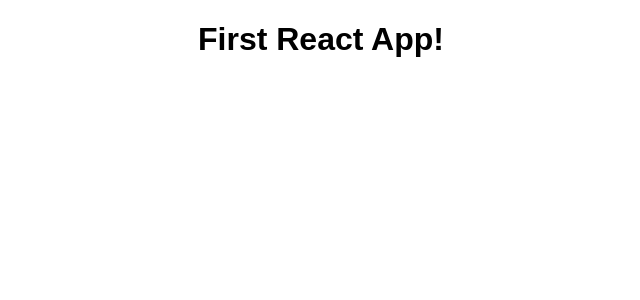
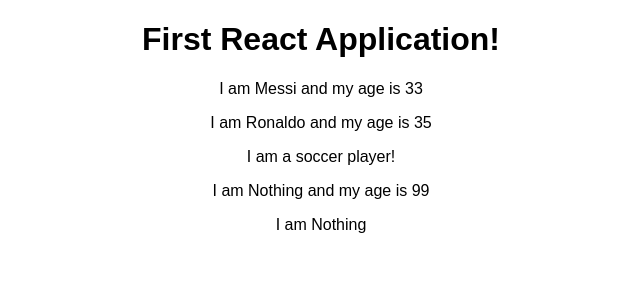
Before and after one commit to thejavascriptways/ReactjsBasics, a React (Create React App) app in the folder react-basics/: page / in a window 1280 px wide. Shown: the top 300 px of the page, without its empty margins (319-959 px from the left). Built offline with nearby package versions, Linux system fonts and the light colour scheme.

Commit message:
functional component

```diff
--- a/react-basics/src/App.css
+++ b/react-basics/src/App.css
@@ -1,28 +1,3 @@
 .App {
   text-align: center;
 }
-
-.App-logo {
-  animation: App-logo-spin infinite 20s linear;
-  height: 80px;
-}
-
-.App-header {
-  background-color: #222;
-  height: 150px;
-  padding: 20px;
-  color: white;
-}
-
-.App-title {
-  font-size: 1.5em;
-}
-
-.App-intro {
-  font-size: large;
-}
-
-@keyframes App-logo-spin {
-  from { transform: rotate(0deg); }
-  to { transform: rotate(360deg); }
-}
--- a/react-basics/src/App.js
+++ b/react-basics/src/App.js
@@ -1,14 +1,19 @@
 import React, { Component } from 'react';
-import logo from './logo.svg';
 import './App.css';
+import Person from './Person/Person';
+
 
 class App extends Component {
   render() {
     return (
       <div className="App">
-        <h1>First React App!</h1>
+        <h1>First React Application!</h1>
+        <Person name ="Messi" age ="33" />
+        <Person name ="Ronaldo" age ="35"> I am a soccer player!</Person>
+        <Person name ="Nothing" age ="99">I am Nothing</Person>
       </div>
     );
+    //return React.createElement('div', {className:'App'},React.createElement('h1',null,'React works!'));
   }
 }
 
--- /dev/null
+++ b/react-basics/src/Person/Person.js
@@ -0,0 +1,12 @@
+import React from 'react';
+
+const person = (props) =>{
+return (
+    <div>
+        <p>I am {props.name} and my age is {props.age} </p>
+        <p>{props.children}</p>
+    </div>
+    )
+};
+
+export default person;
```
Also changed, not shown: react-basics/src/logo.svg (deleted), 1 other file (tests, documents, lock files or other folders).
